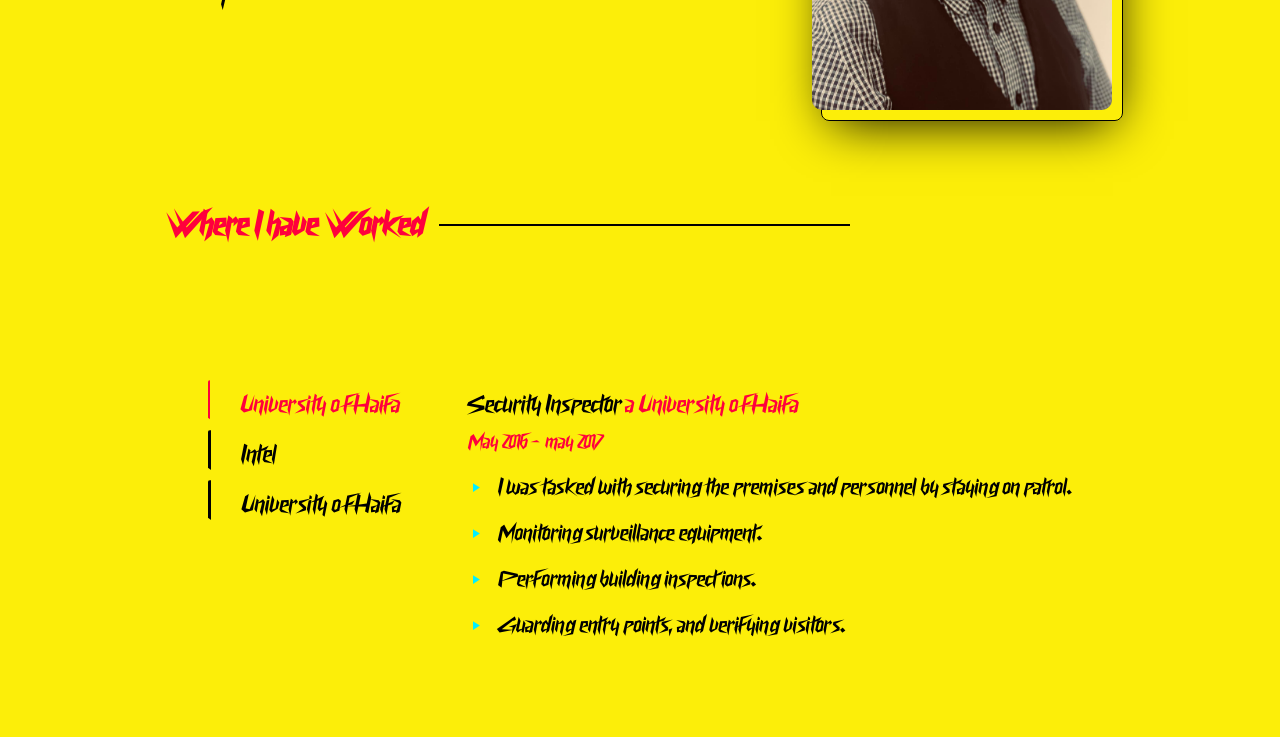
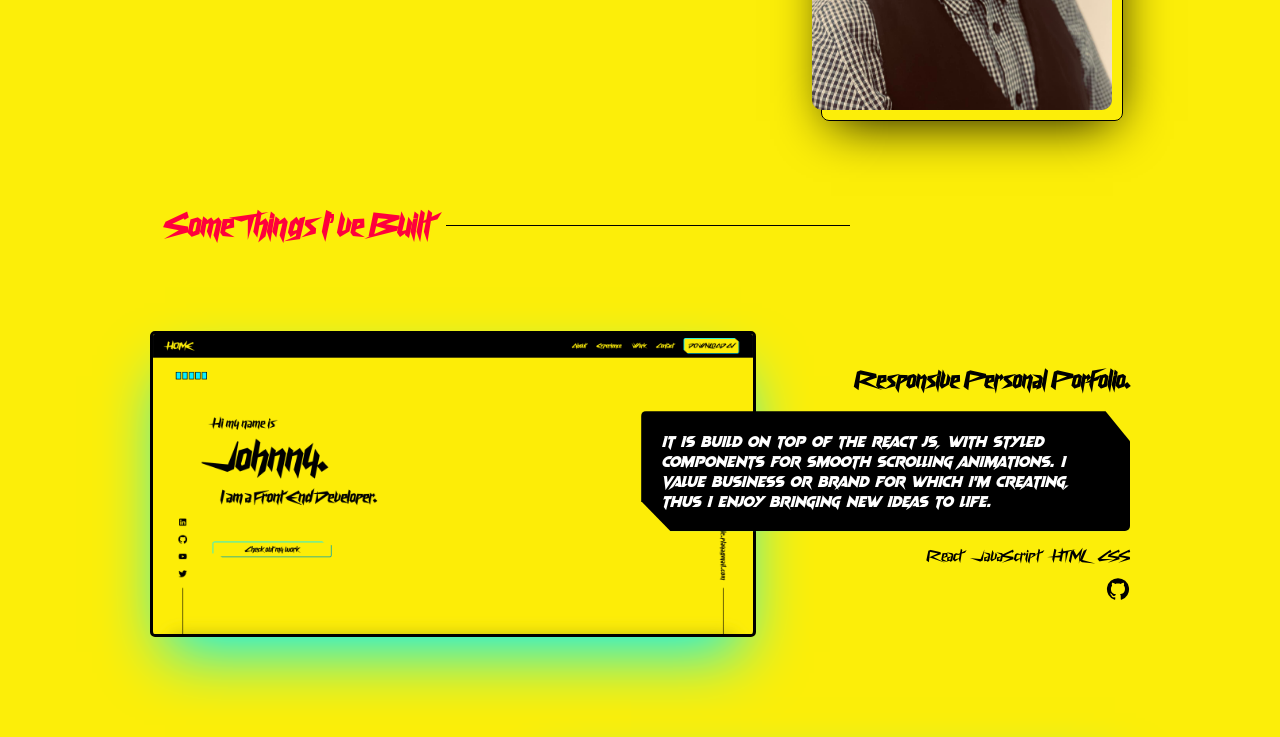
Before and after one commit to IMTheBale/Johnny-Bale-Portfolio, a React (Create React App) app: page / in a window 1280 px wide. Shown: the part 1260-1997 px from the top of the page. Built offline with nearby package versions, Linux system fonts and the light colour scheme.

Commit message:
updated portfolio

```diff
--- a/src/App.js
+++ b/src/App.js
@@ -2,7 +2,6 @@ import React from 'react'
 import Navbar from "./Components/Navbar";
 import Home from "./Sections/Home";
 import About from "./Sections/About";
-import Experience from "./Sections/Experience";
 import Work from "./Sections/Work";
 import Contact from "./Sections/Contact";
 import ContactBar from "./Components/ContactBar";
@@ -19,7 +18,6 @@ function App() {
 			<div className="app_section_container">
 				<Home />
 				<About />
-				<Experience />
 				<Work />
 				<Contact />
 			</div>
```
